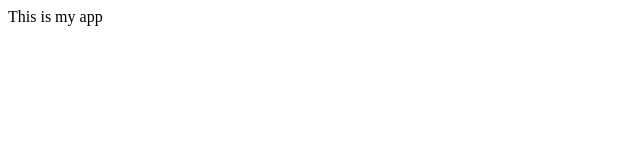
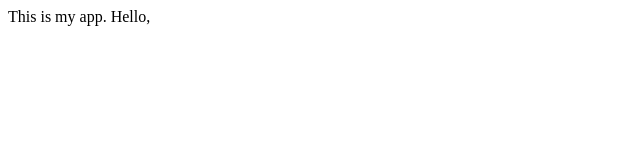
Before and after one commit to aleemaheer/myappsample, a plain HTML site: page index.html in a window 1280 px wide. Shown: the full height of the page, 0-640 px from the left. Drawn offline with Linux system fonts and the light colour scheme.

Commit message:
Initial commit

```diff
--- a/index.html
+++ b/index.html
@@ -6,6 +6,7 @@
     <title>Document</title>
 </head>
 <body>
-    This is my app
+    This is my app.
+    Hello,
 </body>
 </html>
```
